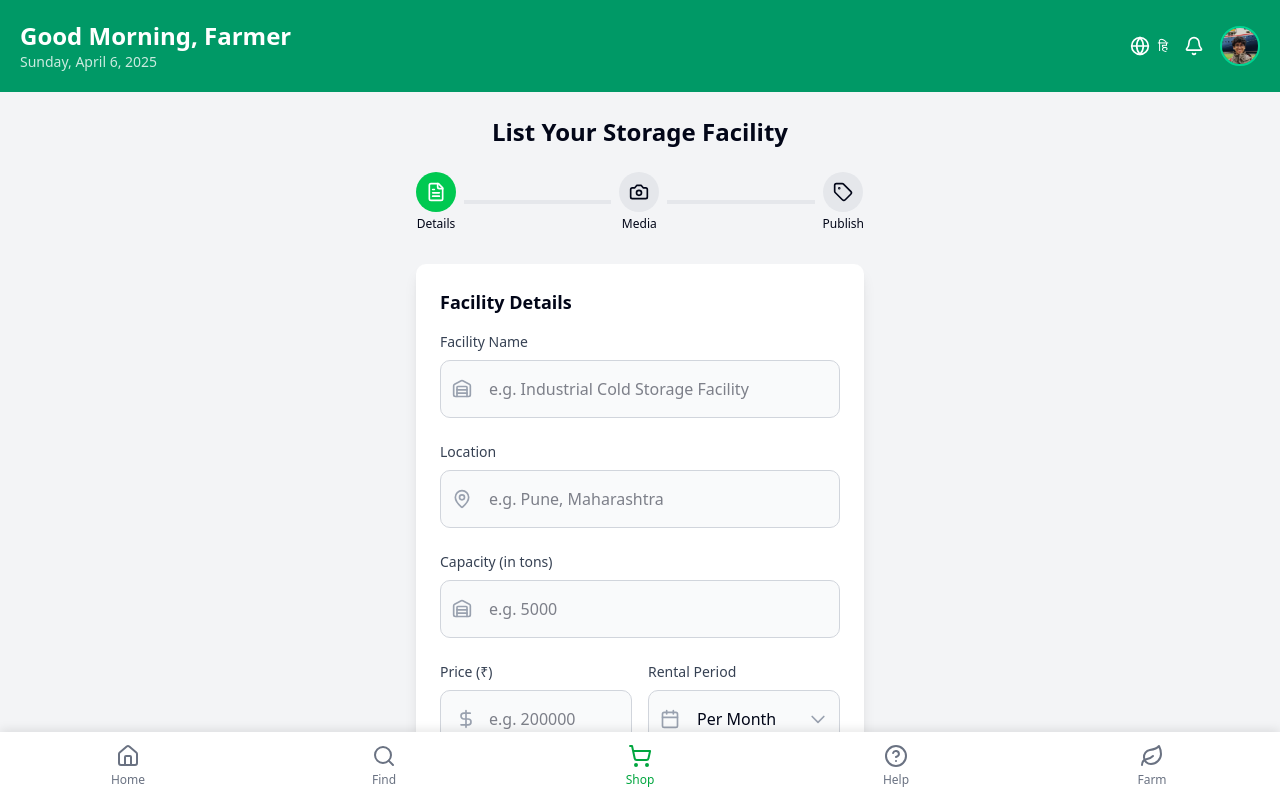
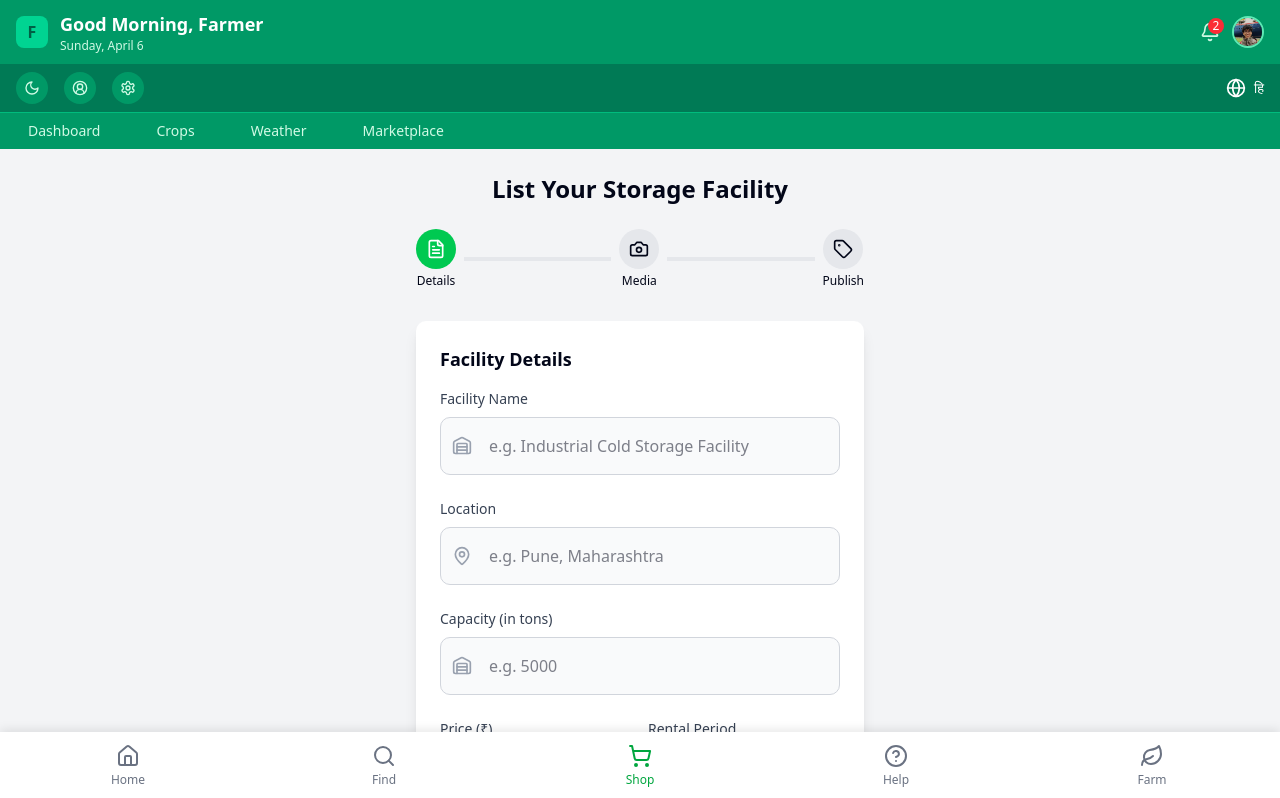
Before and after one commit to AdishtJaglan/agro-setu, a React (Vite) app in the folder client/: page /shop/list in a window 1280 px wide. Shown: the top 798 px of the page. Built offline with nearby package versions, Linux system fonts and the light colour scheme.

Commit message:
revamp topnav

```diff
--- a/client/src/components/TopNav.tsx
+++ b/client/src/components/TopNav.tsx
@@ -1,9 +1,14 @@
-import { Bell } from "lucide-react";
+import { useState } from "react";
+import { useNavigate } from "react-router-dom";
+import { Bell, Sun, Moon, CircleUserRound, Settings } from "lucide-react";
 import LanguageToggle from "./LangSelect";
 import { useTranslation } from "react-i18next";
 
 const TopNav = () => {
   const { t, i18n } = useTranslation("topnav");
+  const navigate = useNavigate();
+  const [mobileMenuOpen] = useState(false);
+  const [darkMode, setDarkMode] = useState(false);
 
   const getGreeting = () => {
     const hour = new Date().getHours();
@@ -12,14 +17,118 @@ const TopNav = () => {
     return t("greeting.evening", "Good Evening");
   };
 
+  // const toggleMenu = () => {
+  //   setMobileMenuOpen(!mobileMenuOpen);
+  // };
+
+  const toggleDarkMode = () => {
+    setDarkMode(!darkMode);
+  };
+
   return (
-    <header className="bg-emerald-600 text-white p-5 shadow-md">
-      <div className="flex justify-between items-center">
+    <header className="bg-emerald-600 text-white shadow-lg">
+      {/* Main Navigation Bar */}
+      <div className="max-w-7xl mx-auto">
+        <div className="flex flex-col">
+          {/* Top Row - Always Visible on Mobile */}
+          <div className="flex justify-between items-center h-16 px-4">
+            {/* Logo and Greeting */}
+            <div className="flex items-center">
+              <div className="flex-shrink-0">
+                <div className="h-8 w-8 bg-emerald-400 rounded-md flex items-center justify-center">
+                  <span className="font-bold text-emerald-800">F</span>
+                </div>
+              </div>
+              <div className="ml-3">
+                <h1 className="text-lg font-semibold truncate max-w-[150px] sm:max-w-none">
+                  {getGreeting()},{" "}
+                  <span className="font-bold">{t("farmer", "Farmer")}</span>
+                </h1>
+                <p className="text-xs text-emerald-100 hidden sm:block">
+                  {new Date().toLocaleDateString(i18n.language, {
+                    weekday: "long",
+                    month: "long",
+                    day: "numeric",
+                  })}
+                </p>
+              </div>
+            </div>
+
+            {/* Always Visible Action Icons */}
+            <div className="flex items-center space-x-3">
+              <div className="relative">
+                <Bell className="h-5 w-5 text-emerald-100 hover:text-white cursor-pointer transition-colors" />
+                <span className="absolute -top-1 -right-1 bg-red-500 rounded-full w-4 h-4 flex items-center justify-center text-xs">
+                  2
+                </span>
+              </div>
+              <img
+                src="/me.jpeg"
+                alt={t("profileAlt", "Profile")}
+                className="rounded-full w-8 h-8 border-2 border-emerald-300 hover:border-white transition-all"
+              />
+              {/* <button
+                onClick={toggleMenu}
+                className="inline-flex items-center justify-center p-2 rounded-md text-emerald-100 hover:text-white hover:bg-emerald-700 focus:outline-none focus:ring-2 focus:ring-inset focus:ring-white"
+              >
+                <span className="sr-only">Open menu</span>
+                {mobileMenuOpen ? (
+                  <X className="block h-5 w-5" />
+                ) : (
+                  <Menu className="block h-5 w-5" />
+                )}
+              </button> */}
+            </div>
+          </div>
+
+          {/* Bottom Action Row - Always Visible on Mobile */}
+          <div className="bg-emerald-700 px-4 py-2 flex justify-between items-center">
+            <div className="flex space-x-4">
+              <button
+                onClick={toggleDarkMode}
+                className="flex items-center justify-center h-8 w-8 rounded-full bg-emerald-600 text-emerald-100 hover:text-white transition-colors"
+              >
+                {darkMode ? (
+                  <Sun className="h-4 w-4" />
+                ) : (
+                  <Moon className="h-4 w-4" />
+                )}
+              </button>
+              <button
+                onClick={() => navigate("/profile")}
+                className="flex items-center justify-center h-8 w-8 rounded-full bg-emerald-600 text-emerald-100 hover:text-white transition-colors"
+              >
+                <CircleUserRound className="h-4 w-4" />
+              </button>
+              <button className="flex items-center justify-center h-8 w-8 rounded-full bg-emerald-600 text-emerald-100 hover:text-white transition-colors">
+                <Settings className="h-4 w-4" />
+              </button>
+            </div>
+            <LanguageToggle />
+          </div>
+        </div>
+      </div>
+
+      {/* Expanded Mobile Menu */}
+      <div className={`${mobileMenuOpen ? "block" : "hidden"}`}>
+        <div className="px-2 pt-2 pb-3 space-y-1 bg-emerald-800">
+          <div className="flex items-center space-x-3 px-3 py-3 border-b border-emerald-700">
+            <img
+              src="/me.jpeg"
+              alt={t("profileAlt", "Profile")}
+              className="rounded-full w-12 h-12 border-2 border-emerald-300"
+            />
             <div>
-          <h1 className="text-2xl font-bold">
-            {getGreeting()}, {t("farmer", "Farmer")}
-          </h1>
-          <p className="text-sm opacity-80">
+              <p className="text-sm font-medium">
+                {t("farmerName", "Alex Smith")}
+              </p>
+              <p className="text-xs text-emerald-200">
+                {t("farmName", "Green Acres")}
+              </p>
+            </div>
+          </div>
+          <div className="px-3 py-2 text-emerald-100 border-b border-emerald-700">
+            <p className="text-xs">
               {new Date().toLocaleDateString(i18n.language, {
                 weekday: "long",
                 year: "numeric",
@@ -28,15 +137,68 @@ const TopNav = () => {
               })}
             </p>
           </div>
+          <a
+            href="#dashboard"
+            className="block px-3 py-2 rounded-md text-base font-medium text-emerald-100 hover:bg-emerald-600"
+          >
+            {t("dashboard", "Dashboard")}
+          </a>
+          <a
+            href="#crops"
+            className="block px-3 py-2 rounded-md text-base font-medium text-emerald-100 hover:bg-emerald-600"
+          >
+            {t("crops", "Crops")}
+          </a>
+          <a
+            href="#weather"
+            className="block px-3 py-2 rounded-md text-base font-medium text-emerald-100 hover:bg-emerald-600"
+          >
+            {t("weather", "Weather")}
+          </a>
+          <a
+            href="#marketplace"
+            className="block px-3 py-2 rounded-md text-base font-medium text-emerald-100 hover:bg-emerald-600"
+          >
+            {t("marketplace", "Marketplace")}
+          </a>
+          <a
+            href="#settings"
+            className="block px-3 py-2 rounded-md text-base font-medium text-emerald-100 hover:bg-emerald-600"
+          >
+            {t("settings", "Settings")}
+          </a>
+        </div>
+      </div>
 
-        <div className="flex items-center space-x-4">
-          <LanguageToggle />
-          <Bell className="w-5 h-5 text-white cursor-pointer hover:text-emerald-200 transition-colors" />
-          <img
-            src="/me.jpeg"
-            alt={t("profileAlt", "Profile")}
-            className="rounded-full w-10 h-10 border-2 border-emerald-400"
-          />
+      {/* Desktop Navigation Enhancement - Hidden on Mobile */}
+      <div className="hidden lg:block border-t border-emerald-500">
+        <div className="max-w-7xl mx-auto px-4">
+          <div className="flex space-x-8">
+            <a
+              href="#dashboard"
+              className="px-3 py-2 text-sm font-medium text-emerald-100 hover:text-white"
+            >
+              {t("dashboard", "Dashboard")}
+            </a>
+            <a
+              href="#crops"
+              className="px-3 py-2 text-sm font-medium text-emerald-100 hover:text-white"
+            >
+              {t("crops", "Crops")}
+            </a>
+            <a
+              href="#weather"
+              className="px-3 py-2 text-sm font-medium text-emerald-100 hover:text-white"
+            >
+              {t("weather", "Weather")}
+            </a>
+            <a
+              href="#marketplace"
+              className="px-3 py-2 text-sm font-medium text-emerald-100 hover:text-white"
+            >
+              {t("marketplace", "Marketplace")}
+            </a>
+          </div>
         </div>
       </div>
     </header>
```
Lines whose indentation alone changed are shown as unchanged.
